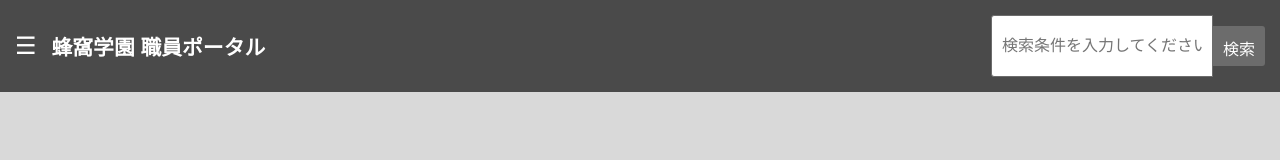
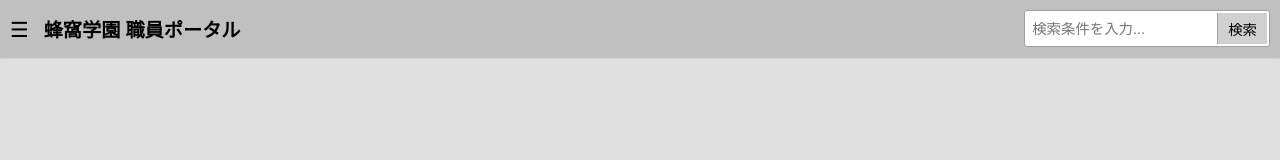
Before and after one commit to houkagakuen/test, a plain HTML site: page index.html in a window 1280 px wide. Drawn offline with Linux system fonts and the light colour scheme.

Commit message:
Update index.html

```diff
--- a/index.html
+++ b/index.html
@@ -7,47 +7,53 @@
     <style>
         body {
             margin: 0;
-            font-family: Arial, sans-serif;
-            background-color: #d9d9d9; /* 全体をグレー系の背景 */
+            font-family: "Segoe UI", Arial, sans-serif;
+            background-color: #e0e0e0; /* Windows 7風の明るいグレー */
         }
         .header {
-            background-color: #4a4a4a; /* ヘッダーの濃いグレー */
-            color: white;
-            padding: 15px;
+            background-color: #c0c0c0; /* Windows 7風のライトグレー */
+            color: black;
+            padding: 10px;
             display: flex;
             align-items: center;
+            box-shadow: 0 1px 2px rgba(0, 0, 0, 0.2);
         }
         .menu-icon {
-            font-size: 1.5em;
+            font-size: 1.3em;
             cursor: pointer;
             margin-right: 15px;
         }
         .logo {
-            font-size: 1.3em;
+            font-size: 1.2em;
             font-weight: bold;
         }
         .search-bar {
             margin-left: auto;
             display: flex;
             align-items: center;
+            border: 1px solid #a0a0a0;
+            background-color: white;
+            border-radius: 3px;
+            padding: 2px;
         }
         .search-bar input[type="text"] {
-            padding: 10px;
-            font-size: 1em;
-            height: 40px; /* 高さを強調 */
-            width: 200px;
-            border: 1px solid #6c6c6c;
-            border-radius: 3px 0 0 3px;
+            padding: 5px;
+            font-size: 0.9em;
+            border: none;
+            outline: none;
+            width: 180px;
         }
         .search-bar button {
-            padding: 10px;
-            font-size: 1em;
-            height: 40px; /* 高さ合わせ */
-            background-color: #6c6c6c;
-            color: white;
+            padding: 5px 10px;
+            font-size: 0.9em;
+            background-color: #d0d0d0;
+            color: black;
             border: none;
             cursor: pointer;
-            border-radius: 0 3px 3px 0;
+            border-left: 1px solid #a0a0a0;
+        }
+        .search-bar button:hover {
+            background-color: #b0b0b0;
         }
     </style>
 </head>
@@ -56,7 +62,7 @@
         <div class="menu-icon">☰</div>
         <div class="logo">蜂窩学園 職員ポータル</div>
         <div class="search-bar">
-            <input type="text" placeholder="検索条件を入力してください...">
+            <input type="text" placeholder="検索条件を入力...">
             <button>検索</button>
         </div>
     </div>
```
